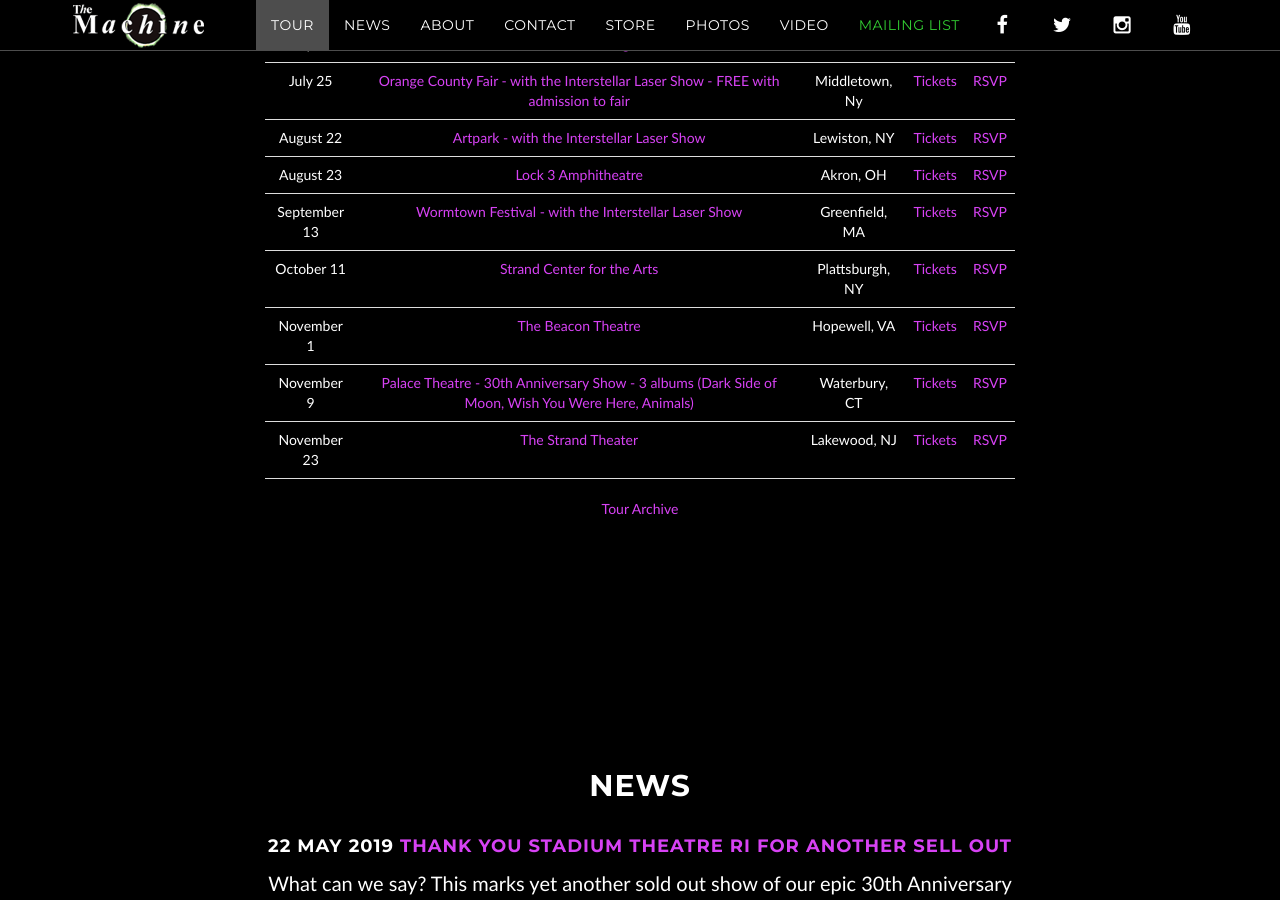
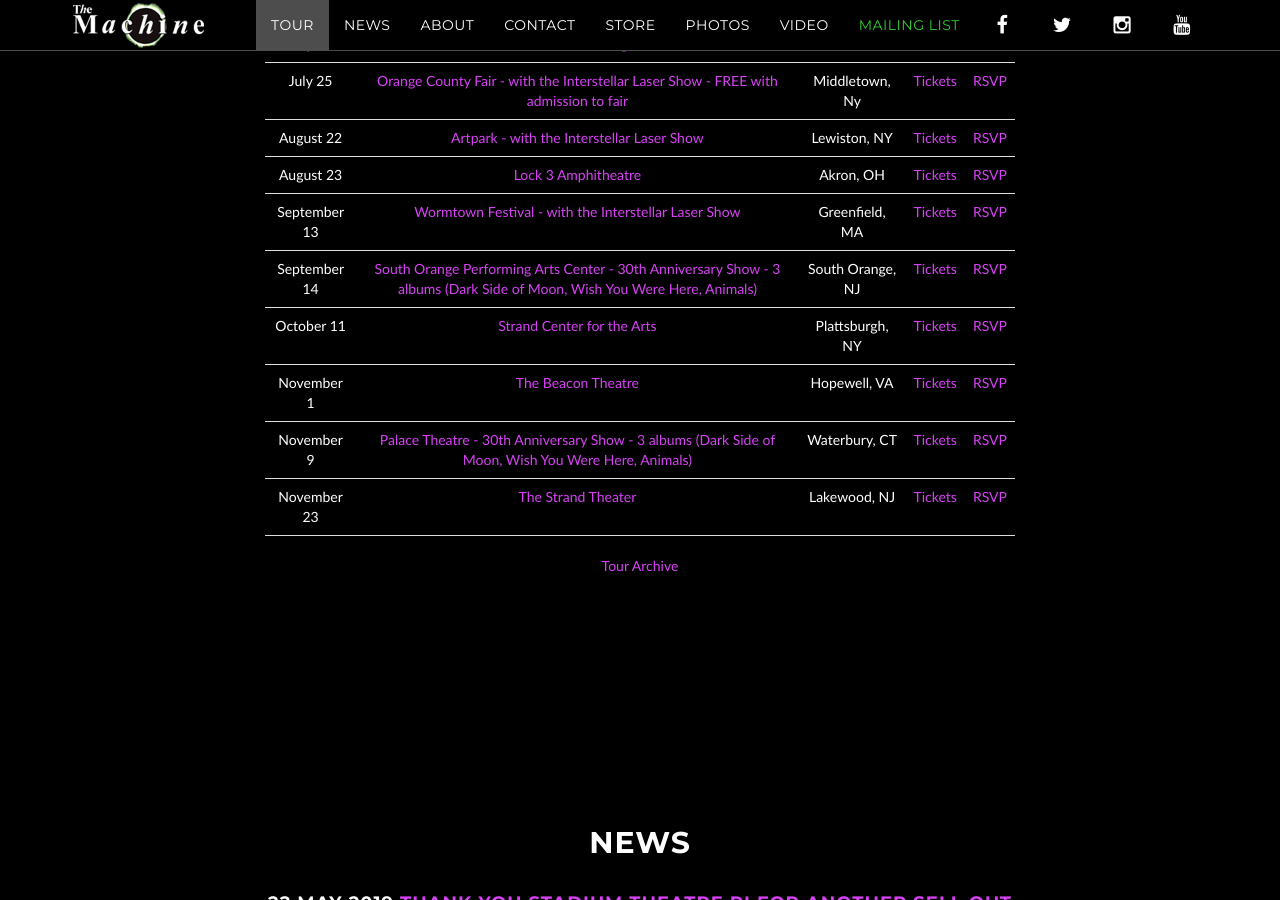
Before and after one commit to machineweb/machineweb.github.io, a Jekyll site: the page built from index.html, in a window 1280 px wide and 900 px high, scrolled down 1372 px. Built offline with Jekyll 4.4.1, drawn with Linux system fonts in a browser that asks for light colours; comment, search, counter and statistics services are not loaded.

Commit message:
New tour item

```diff
--- a/_data/tour.yml
+++ b/_data/tour.yml
@@ -3889,3 +3889,11 @@
     tickets-url: "https://wormtownmusicfestival.com/tickets/"
     rsvp-url: "https://www.facebook.com/events/2673018352770311/?ti=cl"
     order: "1568347200000"
+
+  - date: "September 14 2019"
+    venue: "South Orange Performing Arts Center - 30th Anniversary Show - 3 albums (Dark Side of Moon, Wish You Were Here, Animals)"
+    venue-url: "https://www.sopacnow.org/events/the-machine-performs-pink-floyd/"
+    location: "South Orange, NJ"
+    tickets-url: "https://www.sopacnow.org/events/the-machine-performs-pink-floyd/"
+    rsvp-url: ""
+    order: "1568433600000"
```
